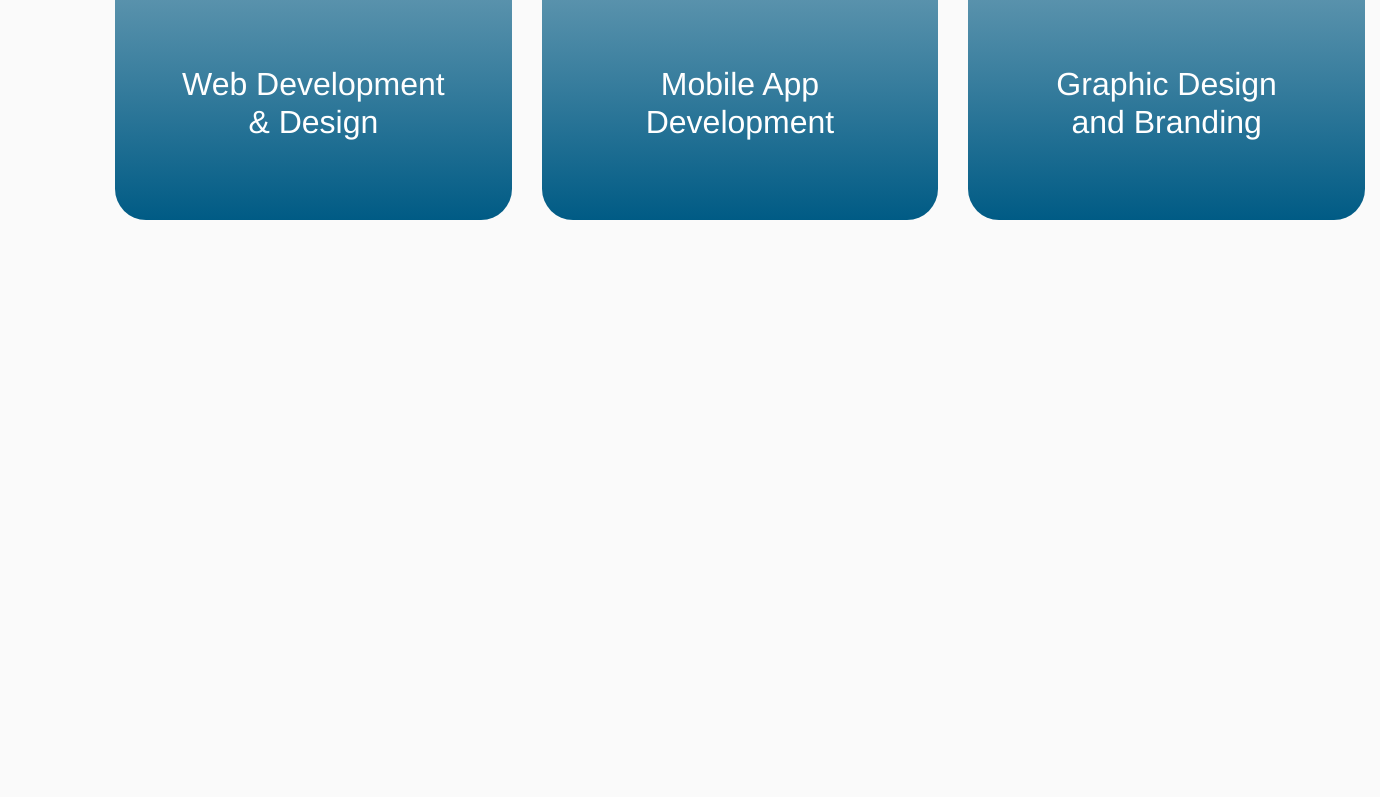
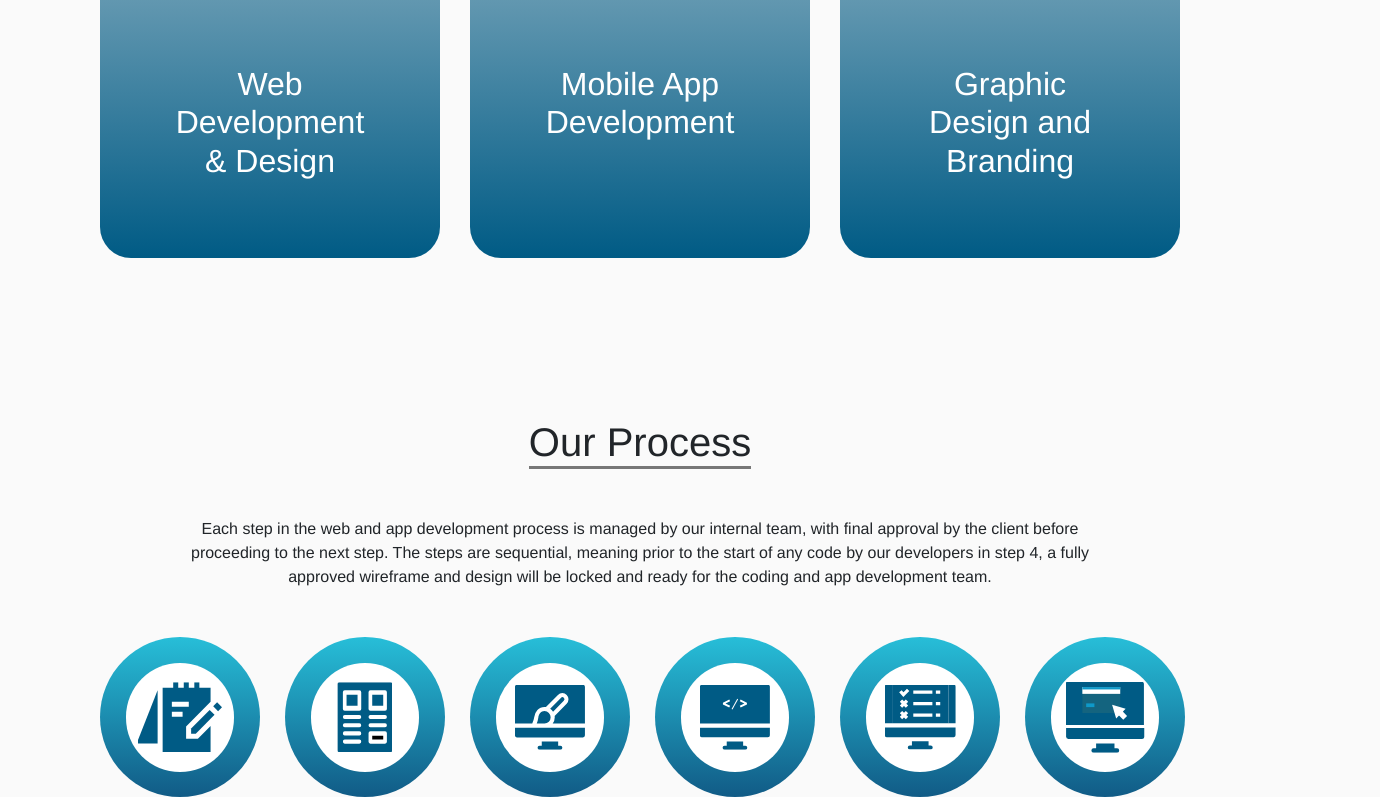
Before and after one commit to chathuranirman/Coding-mod, a plain HTML site: page index.html in a window 1280 px wide. Shown: the part 1444-2241 px from the top of the page, 1380 px wide, since content can reach past the window. Before the commit the page ends 1664 px from the top, so only its background shows below. Drawn offline with nearby package versions, Linux system fonts and the light colour scheme.

Commit message:
Chathura

```diff
--- a/assets/css/main.scss
+++ b/assets/css/main.scss
@@ -1,7 +1,6 @@
-@import"../scss/_mediaquries";
 @import "../scss/_variable";
 @import "../scss/_reset";
-
+@import"../scss/_mediaquries";
 
 body {
     background-color: var(--background-color);
@@ -79,7 +78,8 @@ body {
 .intro-heading {
 
     h1,
-    h5 {
+    h5,
+    p {
         text-align: center;
     }
 
@@ -93,6 +93,7 @@ body {
     h5 {
         margin-top: 10px;
     }
+
 }
 
 .card {
@@ -107,3 +108,32 @@ body {
         color: #fff;
     }
 }
+
+.circle {
+    position: relative;
+    width: 20vh;
+    height: 20vh;
+    border-radius: 50%;
+    background: linear-gradient(#27BED8, #115B86);
+
+    &:after {
+        content: '';
+        position: absolute;
+        top: 1.6rem;
+        bottom: 1.6rem;
+        left: 1.6rem;
+        right: 1.6rem;
+        border-radius: 50%;
+        background-color: #fff;
+
+    }
+
+    img {
+        position: absolute;
+        z-index: 600;
+        top: 50%;
+        left: 50%;
+        transform: translate(-50%, -50%);
+    }
+
+}
--- a/assets/scss/_mediaquries.scss
+++ b/assets/scss/_mediaquries.scss
@@ -5,7 +5,10 @@ $breakpoints: (xs: 576px,
 
 //Extra Small devices (landscape phones, 576px and up)
 @media (max-width: 575px) {
+  .container-mar {
+  margin: 0 20px 0 20px;
 
+}
 }
 
 
@@ -15,7 +18,12 @@ $breakpoints: (xs: 576px,
 }
 
 // Medium devices (tablets, 768px and up)
-@media (min-width: 768px) {}
+@media (min-width: 768px) {
+  .intro-heading p {
+    margin: 3rem 5rem 0 5rem;
+}
+
+}
 
 // Large devices (desktops, 992px and up)
 @media (min-width: 992px) {}
@@ -24,7 +32,15 @@ $breakpoints: (xs: 576px,
 @media (min-width: 1200px) {
 
   .container-mar {
-    margin: 0 100px;
+    margin: 0 100px 0 100px;
   }
 
+  .navbar {
+    margin: 0 100px;
 }
+
+.intro-heading p {
+  margin: 3rem 5rem 0 5rem;
+}
+
+}
--- a/assets/scss/_reset.scss
+++ b/assets/scss/_reset.scss
@@ -31,7 +31,6 @@ h1, h2, h3, h4, h5, p{
 
 .navbar {
     min-height: 100px;
-    margin: 0 100px;
 }
 
 .navbar-nav {
@@ -57,3 +56,8 @@ h1, h2, h3, h4, h5, p{
     background: linear-gradient(#EDEDED, #005B85);
     border: 0px solid;
 }
+
+.col-centered{
+    float: none;
+    margin: 0 auto;
+}
--- a/index.html
+++ b/index.html
@@ -45,23 +45,23 @@
 
 
         <div class="row">
-            <div class="mt-15 col-md-6 cta-content">
+            <div class="col-xs-12 col-sm-12 col-md-6 mt-15 cta-content">
                 <h3>BUILD BETTER SOFTWARE</h3>
                 <h1>Offshore Made Easy</h1>
                 <p>Seamless collaboration, total transparency, secure delivery.
                     We’ve developed a <br /> approach to custom web, app and
                     software development.</p>
             </div>
-            <div class="col-md-6">
+            <div class="col-xs-12 col-sm-12  col-md-6">
                 <img class="img-responsive cta-img" src="./assets/img/front-image.svg" alt="front-image">
             </div>
         </div>
     </div>
 
 
-    <div class="container-fluid container-mar">
+    <div class="container-mar">
         <div class="row">
-            <div class="col-md-12 mt-10 intro-heading">
+            <div class="col-xs-12 col-sm-12 col-md-12 mt-10 intro-heading">
                 <h1>What we do at Coding Mod </h1>
                 <h5>We bring your Ideas scratch to development</h5>
             </div>
@@ -69,7 +69,7 @@
        </div>
 
 
-            <div class="container-fluid container-mar">
+            <div class="container-mar">
             <div class="row mt-4">
              <div class="col-xs-12 col-sm-12 col-md-4 col-lg-4 d-flex justify-content-center">
                     <div class="card" style="width: 29rem;">
@@ -104,6 +104,53 @@
         </div>
     </div>
 
+
+    <div class="container-mar">
+        <div class="row">
+            <div class="col-xs-12 col-sm-12 col-md-12 mt-10 intro-heading">
+                <h1>Our Process</h1>
+                <p>Each step in the web and app development process is managed by our internal team, with final approval by the client before proceeding to the next step.  The steps are sequential, meaning prior to the start of any code by our developers in step 4, a fully approved wireframe and design will be locked and ready for the coding and app development team.</p>
+            </div>
+        </div>
+       </div>
+
+       <div class="container-mar mt-5">
+        <div class="row">
+            <div class="col-xs-12 col-sm-12 col-md-4 col-lg-2 col-xl-2 ">
+               <div class="circle col-centered">
+                   <img src="./assets/img/planing-icon.svg" alt="planing">
+               </div>
+            </div>
+            <div class="col-xs-12 col-sm-12 col-md-4 col-lg-2 col-xl-2">
+                <div class="circle">
+                    <img src="./assets/img/wireframe-icon.svg" alt="planing">
+                </div>
+             </div>
+             <div class="col-xs-12 col-sm-12 col-md-4 col-lg-2 col-xl-2">
+                <div class="circle">
+                    <img src="./assets/img/design.svg" alt="planing">
+                </div>
+             </div>
+             <div class="col-xs-12 col-sm-12 col-md-4 col-lg-2 col-xl-2">
+                <div class="circle">
+                    <img src="./assets/img/development.svg" alt="planing">
+                </div>
+             </div>
+             <div class="col-xs-12 col-sm-12 col-md-4 col-lg-2 col-xl-2">
+                <div class="circle">
+                    <img src="./assets/img/testing.svg" alt="planing">
+                </div>
+             </div>
+             <div class="col-xs-12 col-sm-12 col-md-4 col-lg-2 col-xl-2">
+                <div class="circle">
+                    <img src="./assets/img/deploy.svg" alt="planing">
+                </div>
+             </div>
+        </div>
+       </div>
+
+
+
     <script src="https://code.jquery.com/jquery-3.5.1.slim.min.js" integrity="sha384-DfXdz2htPH0lsSSs5nCTpuj/zy4C+OGpamoFVy38MVBnE+IbbVYUew+OrCXaRkfj" crossorigin="anonymous"></script>
     <script src="https://cdn.jsdelivr.net/npm/bootstrap@4.6.0/dist/js/bootstrap.bundle.min.js" integrity="sha384-Piv4xVNRyMGpqkS2by6br4gNJ7DXjqk09RmUpJ8jgGtD7zP9yug3goQfGII0yAns" crossorigin="anonymous"></script>
 
```
Also changed, not shown: assets/css/dist/main.css, assets/css/main.css, assets/img/deploy.svg (added), assets/img/design.svg (added), assets/img/development.svg (added), assets/img/planing-icon.svg (added), assets/img/testing.svg (added), assets/img/wireframe-icon.svg (added), assets/scss/dist/_mediaquries.css, assets/scss/dist/_reset.css, assets/scss/dist/_variable.css (added), 1 other file.
